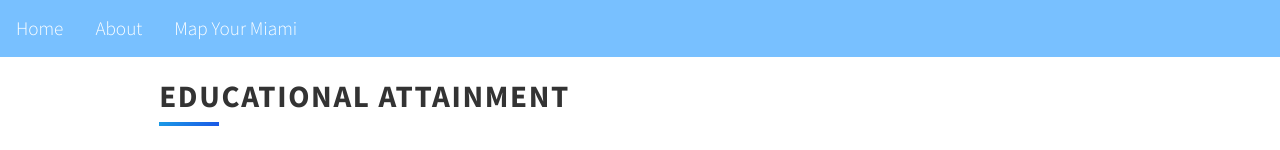
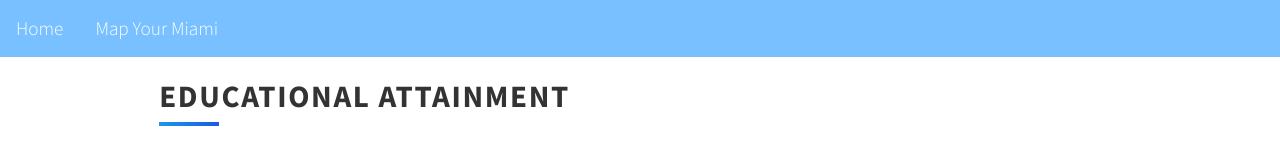
Before and after one commit to soymelissag/Magic-City, a website: page Education.html in a window 1280 px wide. Shown: the top 150 px of the page. Drawn offline with nearby package versions, Linux system fonts and the light colour scheme; files that its build step writes are made by us from their sources.

Commit message:
page removal

```diff
--- a/Education.html
+++ b/Education.html
@@ -19,7 +19,6 @@
 <body>
   <div class="navbar">
     <a href="timeline.html">Home</a>
-    <a href="#news">About</a>
     <a href="#contact">Map Your Miami</a>
   </div>
   <div class="main">
```
Also changed, not shown: Gender.html (+0 -1 lines), Income.html (+0 -1 lines), Latinx.html (+0 -1 lines), Race.html (+0 -1 lines).
